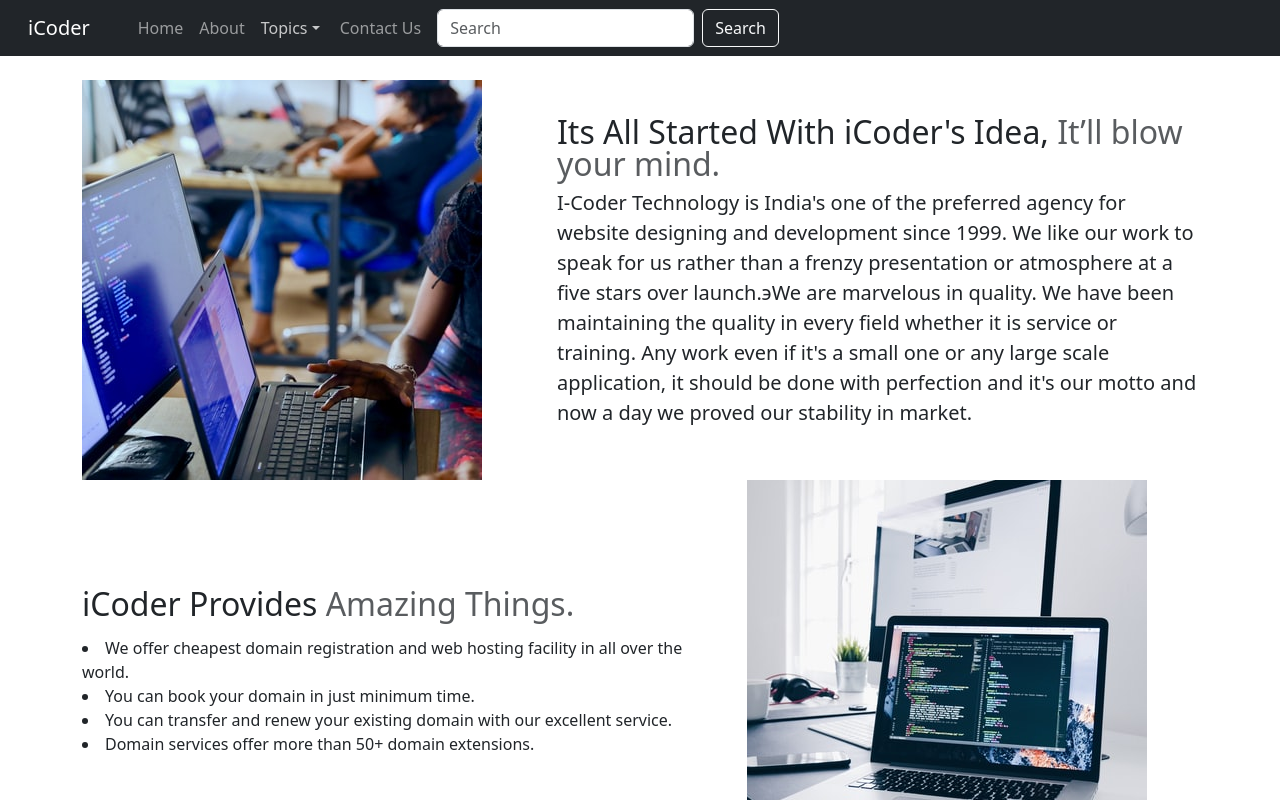
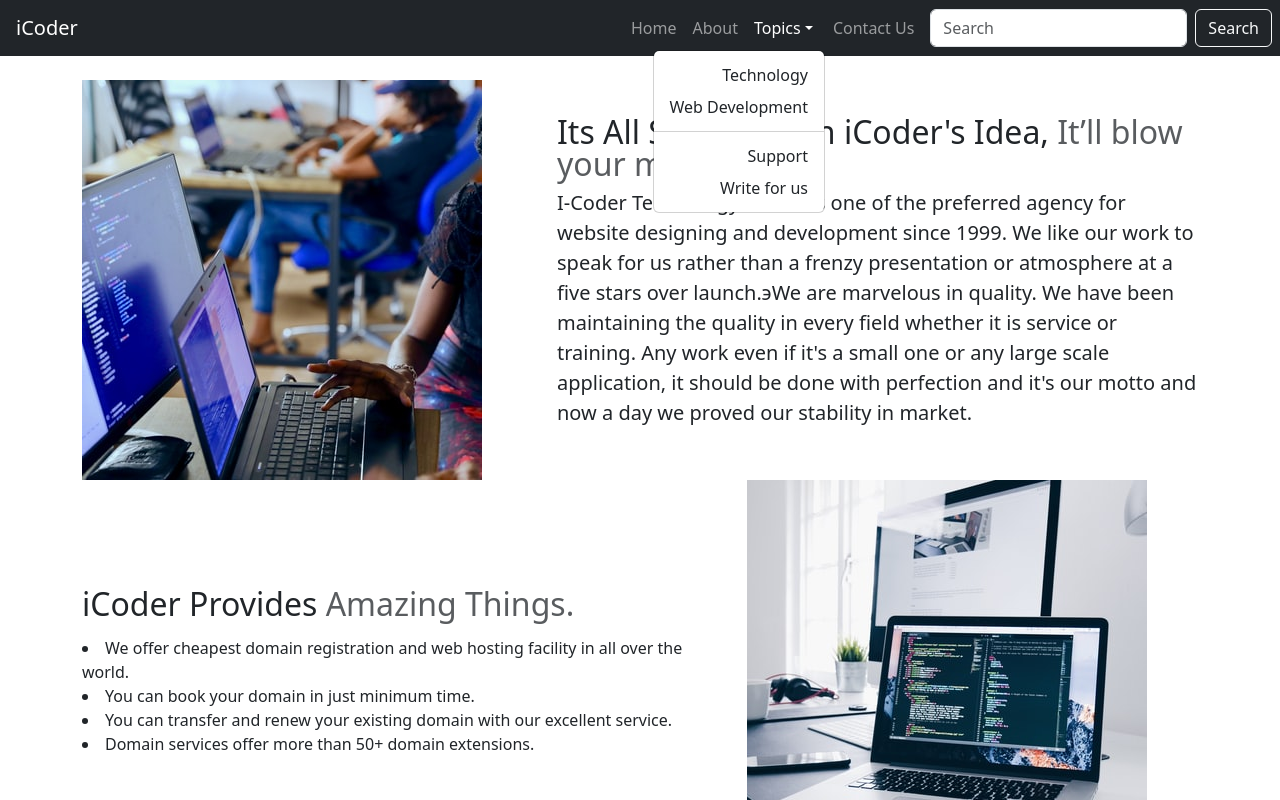
Before and after one commit to iCoderinfotech/iCoderBootstrap, a plain HTML site: page about.html in a window 1280 px wide. Both pictures are taken after a click on the button "Topics". Shown: the top 800 px of the page. Drawn offline with nearby package versions, Linux system fonts and the light colour scheme.

Commit message:
please accept this

```diff
--- a/about.html
+++ b/about.html
@@ -4,7 +4,7 @@
 <head>
     <!-- Required meta tags -->
     <meta charset="utf-8">
-    <meta name="viewport" content="width=device-width, initial-scale=1, shrink-to-fit=no">
+    <meta name="viewport" content="width=device-width, initial-scale=1">
 
     <!-- Bootstrap CSS -->
     <link rel="stylesheet" href="https://cdn.jsdelivr.net/npm/bootstrap@5.3.0-alpha1/dist/css/bootstrap.rtl.min.css"
@@ -16,39 +16,47 @@
 <body>
 
     <nav class="navbar navbar-expand-lg navbar-dark bg-dark">
-        <div class="container-fluid">
+
+        <!-- <nav class="navbar background h-nav-resp">
+            <ul class="nav-list v-class-resp">
+                <div class="logo"><img src="pngegg (9).png" alt="logo"></div>
+
+            </ul>
+        </nav> -->
+
         <a class="navbar-brand" href="#">iCoder</a>
-            <button class="navbar-toggler" type="button" data-bs-toggle="collapse"
-                data-bs-target="#navbarSupportedContent" aria-controls="navbarSupportedContent" aria-expanded="false"
-                aria-label="Toggle navigation">
+        <button class="navbar-toggler" type="button" data-bs-toggle="collapse" data-bs-target="#navbarSupportedContent"
+            aria-controls="navbarSupportedContent" aria-expanded="false" aria-label="Toggle navigation">
             <span class="navbar-toggler-icon"></span>
         </button>
         <div class="collapse navbar-collapse" id="navbarSupportedContent">
-                <ul class="navbar-nav mr-auto">
+            <ul class="navbar-nav me-auto mb-2 mb-lg-0">
+                <li class="nav-item  active">
+                    <a class="nav-link" aria-current="page" href="/iCoderBootstrap/index.html">Home</a>
+                </li>
                 <li class="nav-item">
-                        <a class="nav-link" href="/iCoderBootstrap/">Home</a>
-                    </li>
-                    <li class="nav-item active">
                     <a class="nav-link" href="/iCoderBootstrap/about.html">About</a>
                 </li>
+
                 <li class="nav-item dropdown">
-                        <a class="nav-link dropdown-toggle" href="#" id="navbarDropdown" role="button"
-                            data-toggle="dropdown" aria-haspopup="true" aria-expanded="false">
+                    <a class="nav-link dropdown-toggle" href="#" role="button" data-bs-toggle="dropdown"
+                        aria-expanded="false">
                         Topics
                     </a>
-                        <div class="dropdown-menu" aria-labelledby="navbarDropdown">
-                            <a class="dropdown-item" href="#">Technology</a>
-                            <a class="dropdown-item" href="#">Web Development</a>
-                            <div class="dropdown-divider"></div>
-                            <a class="dropdown-item" href="#">Support</a>
-                            <a class="dropdown-item" href="#">Write for us</a>
-                        </div>
+                    <ul class="dropdown-menu">
+                        <li><a class="dropdown-item" href="#">Technology</a></li>
+                        <li><a class="dropdown-item" href="#">Web Development</a></li>
+                        <li>
+                            <hr class="dropdown-divider">
+                        </li>
+                        <li><a class="dropdown-item" href="#">Support</a></li>
+                        <li><a class="dropdown-item" href="#">Write for us</a></li>
+                    </ul>
                 </li>
                 <li class="nav-item">
                     <a class="nav-link" href="/iCoderBootstrap/contact.html">Contact Us</a>
                 </li>
             </ul>
-
             <form class="d-flex" role="search">
                 <input class="form-control me-2" type="search" placeholder="Search" aria-label="Search">
                 <button class="btn btn-outline-light mx-2" type="submit">Search</button>
```
Lines whose indentation alone changed are shown as unchanged.
